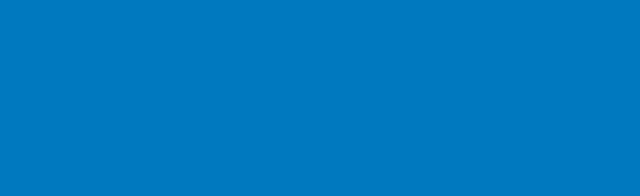
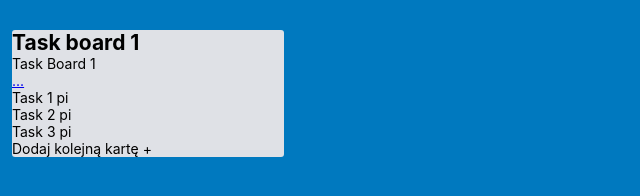
Before and after one commit to p-miszczuk/trelloboard, a plain HTML site: page index.html in a window 1280 px wide. Shown: the whole page, without its empty margins (0-640 px from the left). Drawn offline with Linux system fonts and the light colour scheme.

Commit message:
first view of the task board
create first board, the first styles of the board

```diff
--- a/index.html
+++ b/index.html
@@ -9,5 +9,52 @@
 </head>
 <body>
 
+    <!-- container -->
+    <div id="container">
+
+        <!-- first column -->
+        <div class="wrapper">
+            <div class="column">
+
+                <!-- column header -->
+                <div class="column-header">
+                    <h2>Task board 1</h2>
+                    <div class="column-header-target" aria-label="W trakcie">Task Board 1</div>
+                    <div class="column-header-extras"><a href="#">...</a></div>
+                </div>
+
+                <!-- added tasks -->
+                <div class="column-items">
+                    <a>
+                        <div class="item">
+                            <span class="item-title">Task 1</span>
+                            <span class="icon-pencil">pi</span>
+                        </div>
+                    </a>
+                    <a>
+                        <div class="item">
+                            <span class="item-title">Task 2</span>
+                            <span class="icon-pencil">pi</span>
+                        </div>
+                    </a>
+                    <a>
+                        <div class="item">
+                            <span class="item-title">Task 3</span>
+                            <span class="icon-pencil">pi</span>
+                        </div>
+                    </a>
+                </div>
+
+                <!-- create new task -->
+                <a class="add-item">
+                    <span class="item-add-another">Dodaj kolejną kartę</span>
+                    <span class="icon-plus">+</span>
+                </a>
+
+            </div>
+        </div>
+
+    </div>
+
 </body>
 </html>
--- /dev/null
+++ b/scss/baseSettings.scss
@@ -0,0 +1,3 @@
+$baseFontSize: 14px;
+$baseFontFamily: -apple-system,BlinkMacSystemFont,"Segoe UI",Roboto,Oxygen-Sans,Ubuntu,Cantarell,"Helvetica Neue",sans-serif;
+$baseBorderRadius: 3px;
--- /dev/null
+++ b/scss/colors.scss
@@ -0,0 +1,4 @@
+$colors: (
+    bgColor: #0079bf,
+    bgColumnColor: #dfe1e6
+);
--- a/scss/styles.scss
+++ b/scss/styles.scss
@@ -1,4 +1,13 @@
-$bgColor: #0079bf;
+@import 'colors';
+@import 'baseSettings';
+
+@function color($key) {
+    @if map-has-key($colors, $key) {
+      @return map-get($colors, $key);
+    }
+
+    @return null;
+}
 
 * {
     margin: 0;
@@ -7,5 +16,42 @@ $bgColor: #0079bf;
 }
 
 body {
-    background-color: $bgColor;
+    background-color: color(bgColor);
+    font-size: $baseFontSize;
+    font-family: $baseFontFamily;
 }
+
+#container {
+    user-select: none;
+    white-space: nowrap;
+    overflow-x: auto;
+    overflow-y: hidden;
+    padding: 30px 8px;
+    position: absolute;
+    top: 0;
+    right: 0;
+    bottom: 0;
+    left: 0;
+    width: 100%;
+
+    .wrapper {
+        width: 272px;
+        margin: 0 4px;
+        height: 100%;
+        box-sizing: border-box;
+        display: inline-block;
+        vertical-align: top;
+        white-space: nowrap;
+        z-index: 1;
+
+        .column {
+            background-color: color(bgColumnColor);
+            border-radius: $baseBorderRadius;
+            display: flex;
+            flex-direction: column;
+            max-height: 100%;
+            position: relative;
+            cursor: pointer;
+        }
+    }
+}
```
Also changed, not shown: css/baseSettings.css (added), css/colors.css (added), css/styles.css, 3 other files.
